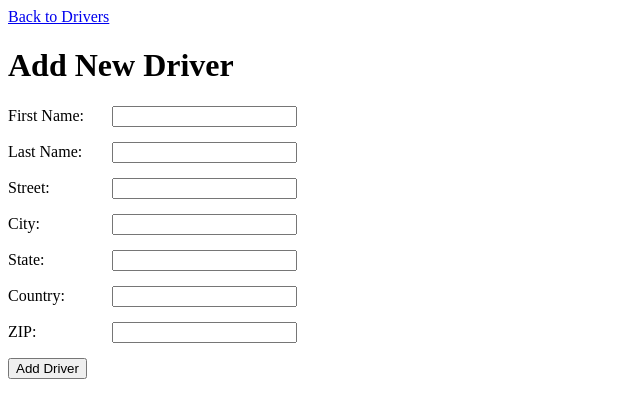
After one commit to zooboo44/431, a PHP site: page /add_driver.php in a window 1280 px wide. The commit adds this page. Shown: the top 418 px of the page, without its empty margins (0-640 px from the left). Run offline with PHP 8.4, Linux system fonts and the light colour scheme; the visitor is signed in with stand-in values (Sample User, id 1).

Commit message:
added drivers

```diff
--- /dev/null
+++ b/src/add_driver.php
@@ -0,0 +1,104 @@
+<?php
+session_start();
+
+if (!isset($_SESSION['user_id'])) {
+	header("Location: login.php");
+	exit();
+}
+
+$error = "";
+
+if ($_SERVER['REQUEST_METHOD'] === "POST") {
+	$db = new mysqli("localhost", "root", "", "FORMULA_ONE");
+	if ($db->connect_error) {
+		die("Could not connect to database! Please try again later.");
+	}
+
+	$first_name = trim($_POST['first_name'] ?? '');
+	$last_name = trim($_POST['last_name'] ?? '');
+	$street = trim($_POST['street'] ?? '');
+	$city = trim($_POST['city'] ?? '');
+	$state = trim($_POST['state'] ?? '');
+	$country = trim($_POST['country'] ?? '');
+	$zip = trim($_POST['zip'] ?? '');
+
+	if (empty($first_name) || empty($last_name)) {
+		$error = "First name and last name are required.";
+	} else {
+		$query = "INSERT INTO drivers (first_name, last_name, street, city, state, country, zip) VALUES (?, ?, ?, ?, ?, ?, ?)";
+		$stmt = $db->prepare($query);
+
+		if (!$stmt) {
+			$error = "Database error: " . $db->error;
+		} else {
+			// Convert empty strings to null for optional fields to avoid regex constraint failures on empty strings if applicable
+			$p_street = $street === "" ? null : $street;
+			$p_city = $city === "" ? null : $city;
+			$p_state = $state === "" ? null : $state;
+			$p_country = $country === "" ? null : $country;
+			$p_zip = $zip === "" ? null : $zip;
+
+			$stmt->bind_param("sssssss", $first_name, $last_name, $p_street, $p_city, $p_state, $p_country, $p_zip);
+
+			if ($stmt->execute()) {
+				header("Location: drivers.php");
+				exit();
+			} else {
+				$error = "Failed to add driver: " . $stmt->error;
+			}
+			$stmt->close();
+		}
+	}
+	$db->close();
+}
+?>
+<!DOCTYPE html>
+<html>
+	<head>
+		<title>Add Driver - F1 Statistics</title>
+		<style>
+			.form-group { margin-bottom: 15px; }
+			label { display: inline-block; width: 100px; }
+		</style>
+	</head>
+	<body>
+		<a href="drivers.php">Back to Drivers</a>
+		<h1 style="text-align:left;">Add New Driver</h1>
+
+		<?php if (!empty($error)): ?>
+		    <p style="color:red;"><?php echo htmlspecialchars($error); ?></p>
+		<?php endif; ?>
+
+		<form action="add_driver.php" method="POST">
+			<div class="form-group">
+				<label>First Name:</label>
+				<input type="text" name="first_name" required pattern="[a-zA-Z0-9]+" title="Only alphanumeric characters allowed">
+			</div>
+			<div class="form-group">
+				<label>Last Name:</label>
+				<input type="text" name="last_name" required pattern="[a-zA-Z0-9]+" title="Only alphanumeric characters allowed">
+			</div>
+			<div class="form-group">
+				<label>Street:</label>
+				<input type="text" name="street">
+			</div>
+			<div class="form-group">
+				<label>City:</label>
+				<input type="text" name="city">
+			</div>
+			<div class="form-group">
+				<label>State:</label>
+				<input type="text" name="state">
+			</div>
+			<div class="form-group">
+				<label>Country:</label>
+				<input type="text" name="country">
+			</div>
+			<div class="form-group">
+				<label>ZIP:</label>
+				<input type="text" name="zip">
+			</div>
+			<button type="submit">Add Driver</button>
+		</form>
+	</body>
+</html>
--- a/src/member.php
+++ b/src/member.php
@@ -19,5 +19,7 @@ if (!isset($_SESSION['user_id'])) {
 		<h1 style="text-align:center">F1 Statistics</h1>
 		<a href="<?php echo 'logout.php'; ?>">Logout</a>
 		<a href="<?php echo 'change_password_form.php';?>">Change password</a>
+		<br><br>
+		<a href="drivers.php">Manage Drivers</a>
 	</body>
 </html>
```
Also changed, not shown: src/delete_driver.php (added, +31 -0 lines), src/drivers.php (added, +79 -0 lines), src/edit_driver.php (added, +128 -0 lines).
